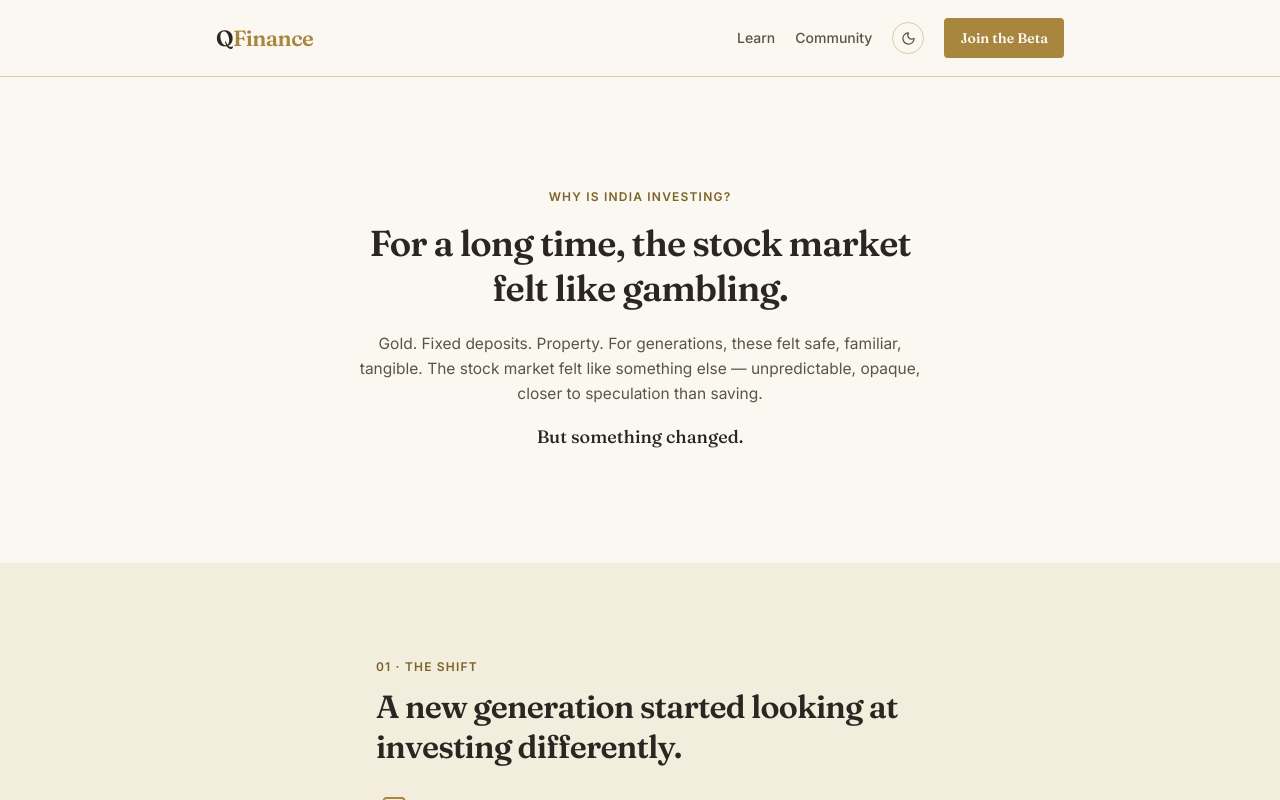
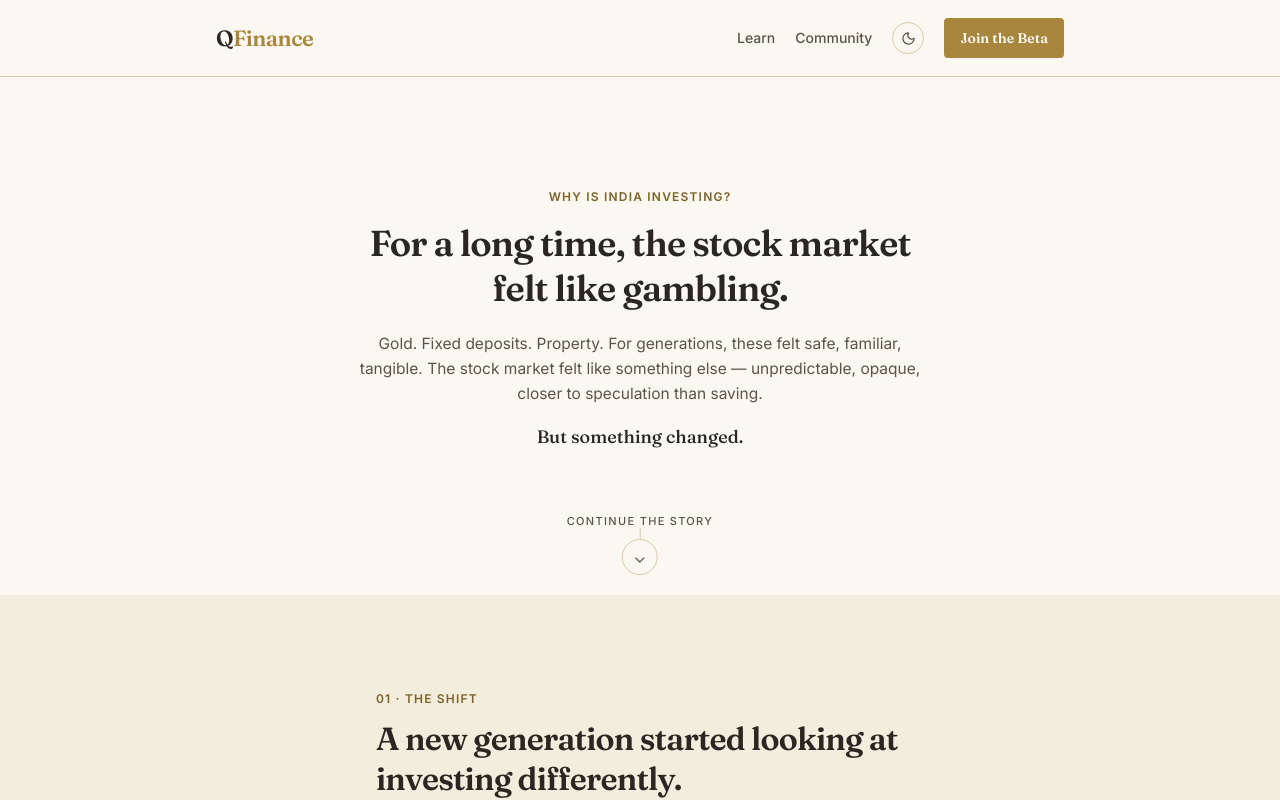
Before and after one commit to qcyberindia/qcyberindia, a Next.js app: page /qfinance/why-india-investing in a window 1280 px wide. Shown: the top 800 px of the page. Built offline with nearby package versions, Linux system fonts and the light colour scheme; no server answers; a web font is replaced by a local one.

Commit message:
Enhance QFinance scroll guidance

```diff
--- a/app/qfinance/layout.tsx
+++ b/app/qfinance/layout.tsx
@@ -84,6 +84,19 @@ export default function QFinanceLayout({
       />
 
       <style>{`
+        @keyframes qf-scroll-arrow {
+          0%,
+          100% {
+            transform: translateY(-1px);
+            opacity: 0.65;
+          }
+
+          50% {
+            transform: translateY(3px);
+            opacity: 1;
+          }
+        }
+
         .qf-font-display,
         .font-display {
           font-family:
--- a/app/qfinance/learn/beginner/page.tsx
+++ b/app/qfinance/learn/beginner/page.tsx
@@ -48,7 +48,7 @@ export default function BeginnerJourneyMapPage() {
           </Reveal>
         </div>
 
-        <ScrollToJourney />
+        <ScrollToJourney targetId="journey" label="Scroll to begin" />
       </section>
 
       {/* Journey timeline */}
--- a/app/qfinance/why-india-investing/page.tsx
+++ b/app/qfinance/why-india-investing/page.tsx
@@ -6,6 +6,7 @@ import QFinanceFooter from "@/components/qfinance/QFinanceFooter";
 import CampaignSection from "@/components/qfinance/campaign/CampaignSection";
 import ConceptReveal from "@/components/qfinance/learning/ConceptReveal";
 import Reveal from "@/components/Reveal";
+import ScrollToJourney from "@/components/qfinance/learning/ScrollToJourney";
 
 export const metadata: Metadata = {
   title: "Why Is India Investing? | QFinance",
@@ -136,7 +137,7 @@ export default function WhyIndiaInvestingPage() {
       <QFinanceHeader />
 
       {/* Moment 1 — The old belief */}
-      <section className="px-6 py-20 sm:py-28">
+      <section className="relative px-6 py-20 pb-28 sm:py-28 sm:pb-36">
         <div className="mx-auto max-w-xl text-center">
           <Reveal>
             <p className="text-xs font-semibold uppercase tracking-[0.1em] text-[var(--qf-brass-dark)]">
@@ -155,14 +156,23 @@ export default function WhyIndiaInvestingPage() {
             </p>
           </Reveal>
         </div>
+
+        <ScrollToJourney targetId="campaign-start" label="Continue the story" />
       </section>
 
       {/* Moment 2 — The shift */}
+      <div id="campaign-start" className="scroll-mt-6">
         <CampaignSection
           moment="01"
           eyebrow="The shift"
           headline="A new generation started looking at investing differently."
-        visual={<Smartphone size={36} strokeWidth={1.3} className="text-[var(--qf-brass)]" />}
+          visual={
+            <Smartphone
+              size={36}
+              strokeWidth={1.3}
+              className="text-[var(--qf-brass)]"
+            />
+          }
           tone="tinted"
         >
         <p>
@@ -175,6 +185,8 @@ export default function WhyIndiaInvestingPage() {
           has grown substantially, but still represents a minority of India&apos;s population.
         </p>
       </CampaignSection>
+
+      </div>
 
       {/* Moment 3 — Access became easier */}
       <CampaignSection moment="02" eyebrow="Access" headline="Opening an account used to take days. Now it takes minutes.">
--- a/components/qfinance/learning/ScrollToJourney.tsx
+++ b/components/qfinance/learning/ScrollToJourney.tsx
@@ -2,7 +2,15 @@
 
 import { useEffect, useState } from "react";
 
-export default function ScrollToJourney() {
+type ScrollToJourneyProps = {
+  targetId: string;
+  label?: string;
+};
+
+export default function ScrollToJourney({
+  targetId,
+  label = "Scroll to begin",
+}: ScrollToJourneyProps) {
   const [visible, setVisible] = useState(true);
 
   useEffect(() => {
@@ -11,13 +19,16 @@ export default function ScrollToJourney() {
     };
 
     handleScroll();
+
     window.addEventListener("scroll", handleScroll, { passive: true });
 
-    return () => window.removeEventListener("scroll", handleScroll);
+    return () => {
+      window.removeEventListener("scroll", handleScroll);
+    };
   }, []);
 
-  const scrollToJourney = () => {
-    document.getElementById("journey")?.scrollIntoView({
+  const scrollToTarget = () => {
+    document.getElementById(targetId)?.scrollIntoView({
       behavior: "smooth",
       block: "start",
     });
@@ -28,17 +39,33 @@ export default function ScrollToJourney() {
   return (
     <button
       type="button"
-      onClick={scrollToJourney}
-      aria-label="Scroll down to begin the Beginner Journey"
-      className="group absolute bottom-5 left-1/2 flex -translate-x-1/2 flex-col items-center gap-1 text-xs font-medium text-[var(--qf-ink-soft)] transition-colors duration-200 hover:text-[var(--qf-brass-dark)]"
+      onClick={scrollToTarget}
+      aria-label={`${label}. Continue down the page.`}
+      className="group absolute bottom-5 left-1/2 flex -translate-x-1/2 flex-col items-center text-[var(--qf-ink-soft)] transition-all duration-300 hover:text-[var(--qf-brass-dark)]"
     >
-      <span>Scroll to begin</span>
+      <span className="mb-2 text-[11px] font-medium uppercase tracking-[0.12em]">
+        {label}
+      </span>
 
       <span
         aria-hidden="true"
-        className="text-base leading-none transition-transform duration-200 group-hover:translate-y-0.5"
+        className="relative flex h-9 w-9 items-center justify-center rounded-full border border-[var(--qf-line)] transition-all duration-300 group-hover:scale-105 group-hover:border-[var(--qf-brass-dark)]"
       >
-        ↓
+        <span className="absolute -top-3 h-3 w-px bg-[var(--qf-line)] transition-colors duration-300 group-hover:bg-[var(--qf-brass-dark)]" />
+
+        <svg
+          viewBox="0 0 20 20"
+          fill="none"
+          className="h-4 w-4 animate-[qf-scroll-arrow_1.8s_ease-in-out_infinite]"
+        >
+          <path
+            d="M5 7.5L10 12.5L15 7.5"
+            stroke="currentColor"
+            strokeWidth="1.5"
+            strokeLinecap="round"
+            strokeLinejoin="round"
+          />
+        </svg>
       </span>
     </button>
   );
```
Lines whose indentation alone changed are shown as unchanged.
